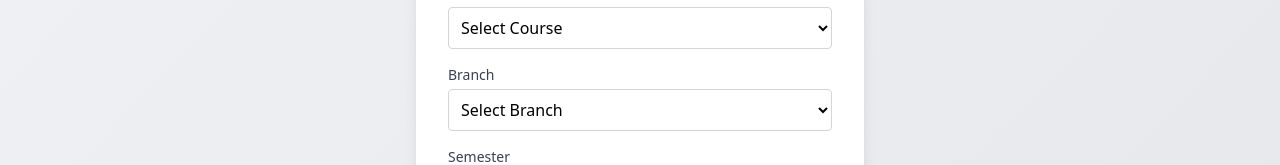
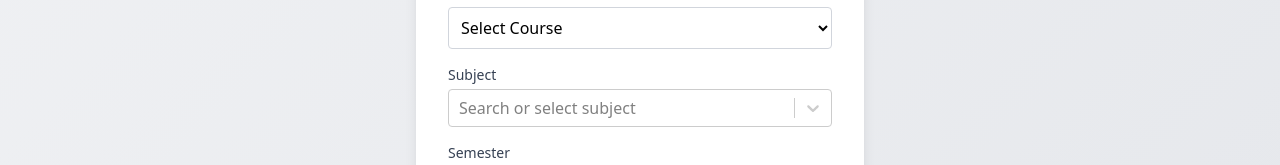
Before and after one commit to rickypanu/uietfrontend, a React (Vite) app: page /register in a window 1280 px wide. Shown: the part 883-1048 px from the top of the page. Built offline with nearby package versions, Linux system fonts and the light colour scheme; no server answers.

Commit message:
teacher subject

```diff
--- a/package.json
+++ b/package.json
@@ -22,6 +22,7 @@
     "react-dom": "^19.1.0",
     "react-icons": "^5.5.0",
     "react-router-dom": "^7.6.2",
+    "react-select": "^5.10.2",
     "tailwindcss": "^4.1.10"
   },
   "devDependencies": {
--- /dev/null
+++ b/src/data/subjects.js
@@ -0,0 +1,16 @@
+const SUBJECTS = [
+  "Nil",
+  "ACE",
+  "EMT",
+  "EMI",
+  "DD",
+  "VLSI",
+  "Power Electronics",
+  "Digital Signal Processing",
+  "Computer Networks",
+  "Machine Learning",
+  "Data Structures",
+  "Embedded Systems"
+];
+
+export default SUBJECTS;
--- a/src/pages/Register.jsx
+++ b/src/pages/Register.jsx
@@ -2,6 +2,8 @@ import { useState } from "react";
 import api from "../services/api";
 import { Link } from "react-router-dom";
 import { Home } from "lucide-react";
+import Select from "react-select";
+import SUBJECTS from "../data/subjects";
 
 export default function Register() {
   const [role, setRole] = useState("student");
@@ -263,26 +265,16 @@ export default function Register() {
               )}
 
 
-            <label className="block text-gray-700 text-sm font-medium mb-1">Branch</label>
-            <select
-              required
-              name="branch"
-              value={form.branch}
-              onChange={handleChange}
-              className="w-full border border-gray-300 p-2 rounded focus:ring-2 focus:ring-blue-500 transition"
-            >
-              <option value="">Select Branch</option>
-              <option value="CSE">Computer Science Engineering (CSE)</option>
-              <option value="IT">Information Technology (IT)</option>
-              <option value="ECE">Electronics & Communication Engineering (ECE)</option>
-              <option value="EEE">Electrical & Electronics Engineering (EEE)</option>
-              <option value="MECH">Mechanical Engineering (ME)</option>
-              <option value="BioTech">BioTechnology Engineering(BioTech)</option>
-              {/* Add more branches as needed */}
-            </select>
-            {fieldErrors.course && (
-              <p className="text-red-500 text-xs mt-1">{fieldErrors.branch}</p>
-            )}
+            <label className="block text-gray-700 text-sm font-medium mb-1">Subject</label>
+            <Select
+              options={SUBJECTS.map(sub => ({ value: sub, label: sub }))}
+              onChange={(selected) => setForm(prev => ({ ...prev, subject: selected.value }))}
+              value={form.subject ? { value: form.subject, label: form.subject } : null}
+              placeholder="Search or select subject"
+              isSearchable
+            />
+            {fieldErrors.subject && <p className="text-red-500 text-xs mt-1">{fieldErrors.subject}</p>}
+
 
             <label className="block text-gray-700 text-sm font-medium mb-1">Semester</label>
             <select required name="semester" value={form.semester} onChange={handleChange}
```
Also changed, not shown: 1 other file (tests, documents, lock files or other folders).
